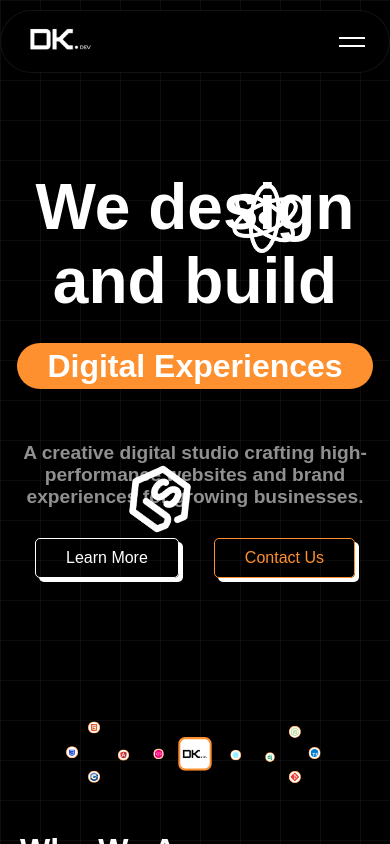
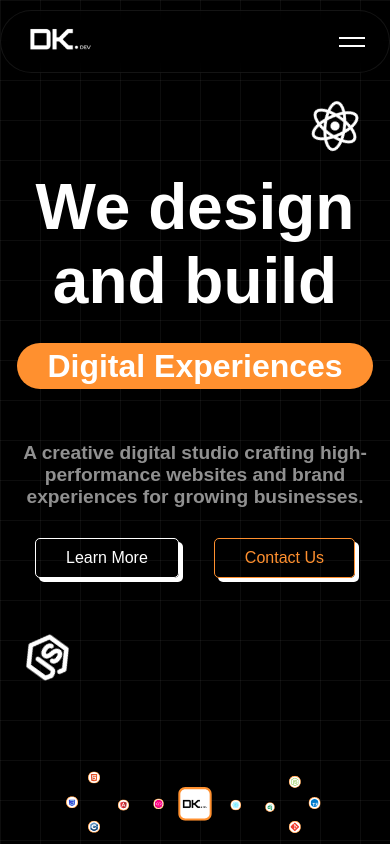
Before and after one commit to kumardsuthar/dkdevelopers, a React (Vite) app: page / in a window 390 px wide. Shown: the top 844 px of the page. Built offline with nearby package versions, Linux system fonts and the light colour scheme; a web font is replaced by a local one.

Commit message:
Fixed Hero Section Icon

```diff
--- a/src/assets/css/hero.css
+++ b/src/assets/css/hero.css
@@ -98,6 +98,7 @@
 .who-we-are-img {
   width: 100%;
   overflow: hidden;
+
 }
 
 .who-we-are-img img {
@@ -163,4 +164,33 @@
     height: 600px;
 
 }
+
+.heroicon01{
+   position: absolute;
+   left: 20px;
+   bottom: -26px;
 }
+.heroicon01 img{
+    height: 55px;
+    width: 100%;
+    object-fit: contain;
+}
+
+    .heroicon02 {
+        position: absolute;
+        right: 30px;
+        top: 38px;
+    }
+    .heroicon02 img{
+        height: 50px;
+        width: 100%;
+        object-fit: contain
+    }
+
+    .who-we-are-img {
+  width: 100%;
+  overflow: hidden;
+  margin: 50px 0px;
+}
+
+}
```
